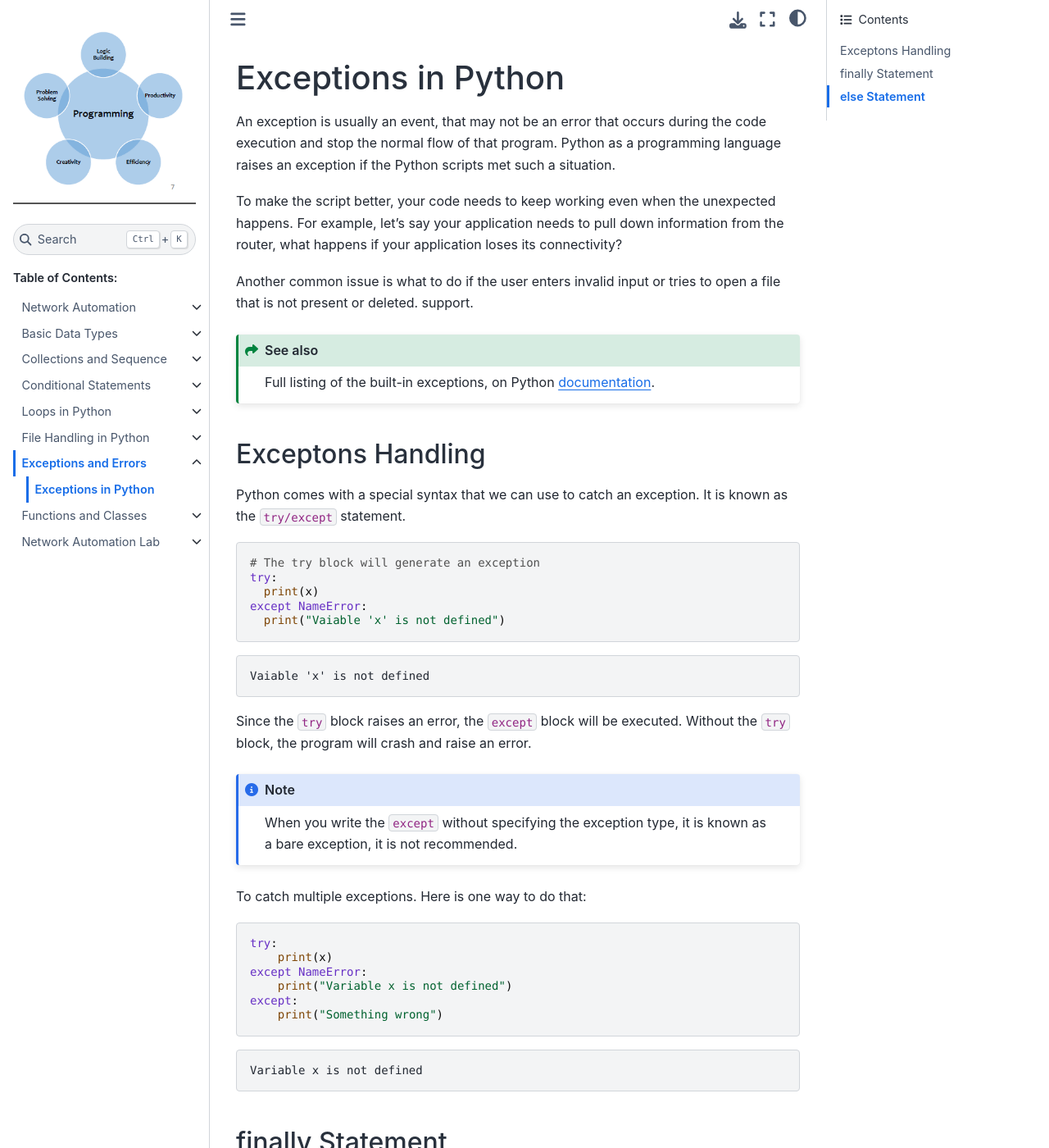
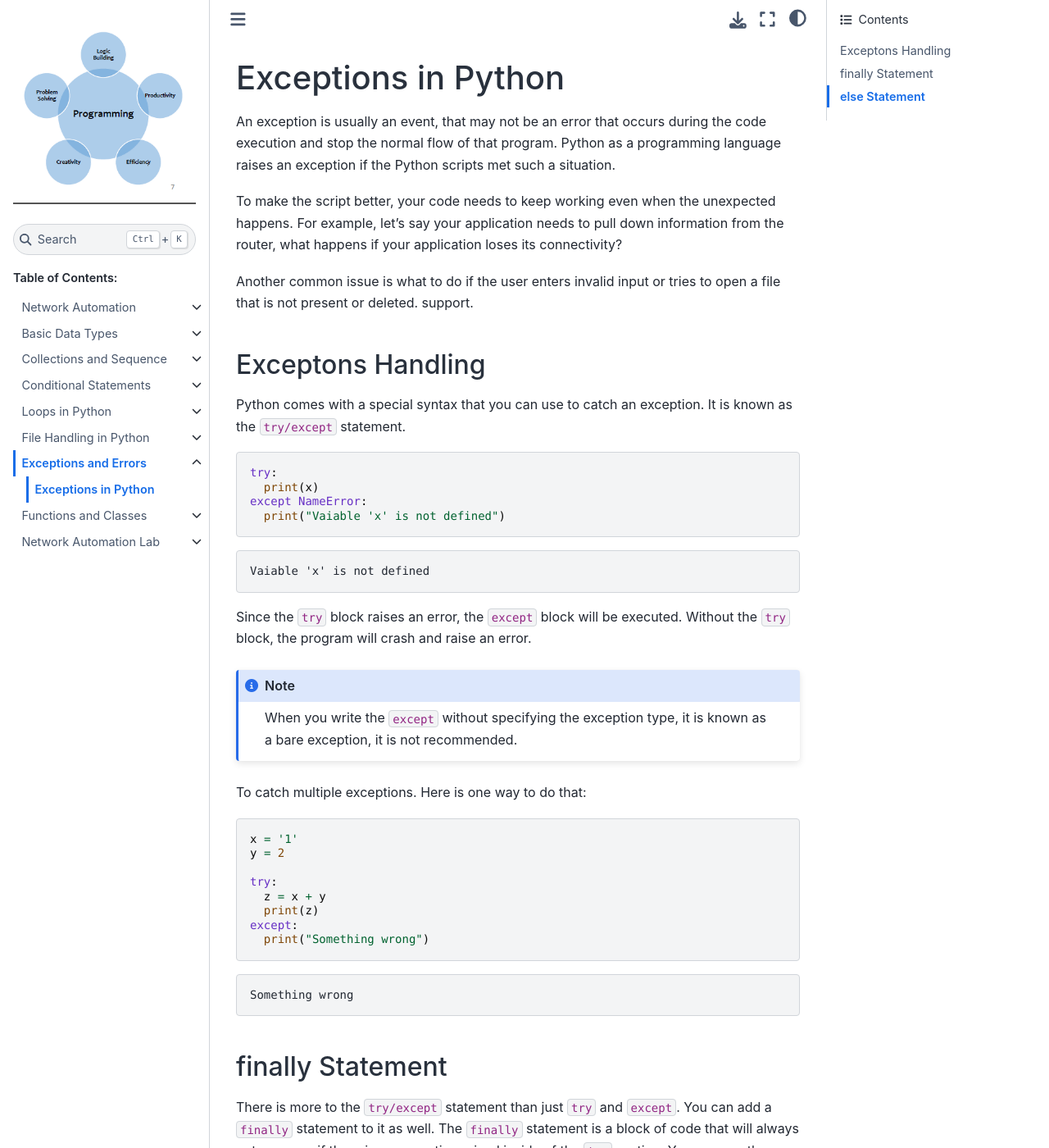
Before and after one commit to sydasif/python-book, a Sphinx documentation site: the page built from docs/source/07_error/01_exception.md, in a window 1280 px wide and 1400 px high. Shown: the whole window at 82% size. Built offline with Sphinx 7.4.7 and the Sphinx Book theme 1.1.4, drawn with Linux system fonts in a browser that asks for light colours; some of the changed text lies outside the part shown.

Commit message:
update exception

````diff
--- a/docs/source/07_error/01_exception.md
+++ b/docs/source/07_error/01_exception.md
@@ -6,16 +6,11 @@ To make the script better, your code needs to keep working even when the unexpec
 
 Another common issue is what to do if the user enters invalid input or tries to open a file that is not present or deleted. support.
 
-```{seealso}
-Full listing of the built-in exceptions, on Python [documentation](https://docs.python.org/3/library/exceptions.html).
-```
-
 ## Exceptons Handling
 
-Python comes with a special syntax that we can use to catch an exception. It is known as the `try/except` statement.
+Python comes with a special syntax that you can use to catch an exception. It is known as the `try/except` statement.
 
 ```py
-# The try block will generate an exception
 try:
   print(x)
 except NameError:
@@ -35,16 +30,18 @@ When you write the `except` without specifying the exception type, it is known a
 To catch multiple exceptions. Here is one way to do that:
 
 ```py
+x = '1'
+y = 2
+
 try:
-    print(x)
-except NameError:
-    print("Variable x is not defined")
+  z = x + y
+  print(z)
 except:
-    print("Something wrong")
+  print("Something wrong")
 ```
 
 ```console
-Variable x is not defined
+Something wrong
 ```
 
 ## finally Statement
@@ -53,11 +50,11 @@ There is more to the `try/except` statement than just `try` and `except`. You ca
 
 ```py
 try:
-    1 / 0
+  1 / 0
 except ZeroDivisionError:
-    print('You can not divide by zero!')
+  print('You can not divide by zero!')
 finally:
-    print('try/except block end.')
+  print('try/except block end.')
 ```
 
 ```console
@@ -66,7 +63,7 @@ try/except block end.
 ```
 
 ```{Note}
-You can also skip the except statement entirely and create a try/finally
+You can also skip the `except` statement entirely and create a try/finally
 ```
 
 ## else Statement
@@ -86,3 +83,7 @@ else:
 Hello
 Nothing went wrong
 ```
+
+```{seealso}
+Full listing of the built-in exceptions, on Python [documentation](https://docs.python.org/3/library/exceptions.html).
+```
````
